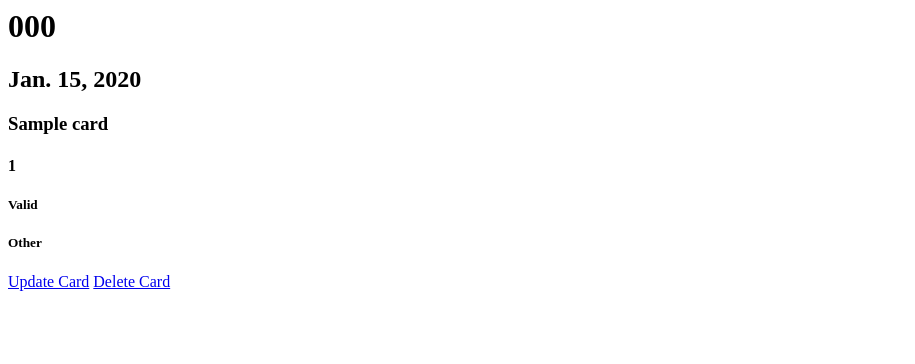
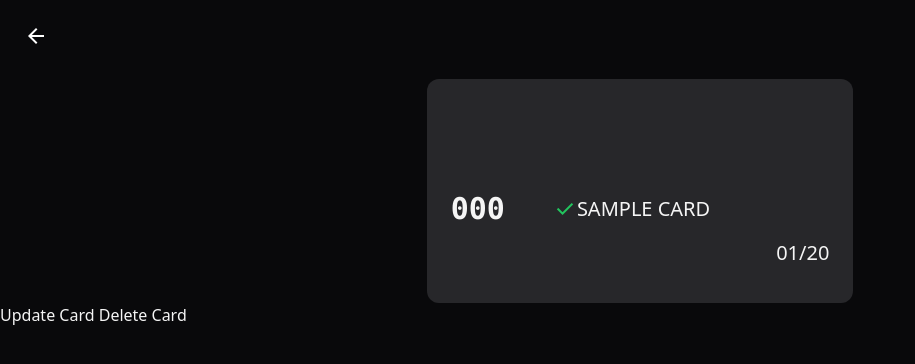
Before and after one commit to sadaakisz/django-cc-validation, a Django app: page /ccv/1/ in a window 1280 px wide. Shown: the top 364 px of the page, without its empty margins (0-915 px from the left). Run offline with Django 5.2, Linux system fonts and the light colour scheme; tables that the repository leaves empty hold one stand-in row (values such as "Sample post"); some libraries are stand-ins or nearby versions.

Commit message:
Reworked detail view.
Update and Delete buttons are rework pending.

```diff
--- a/cc_validation_app/templates/cc_validation_app/detail.html
+++ b/cc_validation_app/templates/cc_validation_app/detail.html
@@ -1,8 +1,47 @@
-<h1>{{ card.number }}</h1>
-<h2>{{ card.expires }}</h2>
-<h3>{{ card.name }}</h3>
-<h4>{{ card.cvv }}</h4>
-<h5>{{ card.valid_card }}</h5>
-<h5>{{ card.issuing_network }}</h5>
-<a href="{% url 'cc_validation_app:update' card.id %}">Update Card</a>
-<a href="{% url 'cc_validation_app:delete' card.id %}">Delete Card</a>
+{% load tailwind_tags %}
+
+<!DOCTYPE html>
+<html lang="en">
+  <head>
+    <meta charset="UTF-8">
+    <meta name="viewport" content="width=device-width, initial-scale=1.0">
+    <meta http-equiv="X-UA-Compatible" content="ie=edge">
+    <title>Card { card.id }</title>
+    {% tailwind_preload_css %}
+    {% tailwind_css %}
+    <link rel="stylesheet" href="https://fonts.googleapis.com/css2?family=Material+Symbols+Outlined:opsz,wght,FILL,GRAD@20..48,100..700,0..1,-50..200" />
+  </head>
+  <body class="bg-zinc-950 text-neutral-100">
+    <main>
+        <a href="{% url 'cc_validation_app:index'%}" class="text-3xl font-bold underline">
+            <span class="material-symbols-outlined mt-6 ml-6 text-white">
+                arrow_back
+            </span>
+        </a>
+        <div class="flex flex-wrap items-center justify-start content-evenly
+            w-1/3 h-56 p-6 bg-zinc-800 rounded-xl mx-auto mt-6">
+            <div class="w-full h-16"></div>
+            <p class="text-3xl font-mono font-semibold">{{ card.number }}</p>
+            {% if card.valid_card == "Valid" %}
+                <div class="flex-1 flex justify-end">
+                    <span class="material-symbols-outlined text-green-500">
+                        check
+                    </span>
+                </div>
+            {% else %}
+                <div class="flex-1 flex justify-end">
+                    <span class="material-symbols-outlined text-red-500">
+                        close
+                    </span>
+                </div>
+            {% endif %}
+            <p class="w-2/3 text-xl">{{ card.name.upper }}</p>
+            <div class="flex-1 flex justify-end">
+                <p class="text-xl">{{ card.expires | date:"m/y" }}</p>
+            </div>
+        </div>
+        <a href="{% url 'cc_validation_app:update' card.id %}">Update Card</a>
+        <a href="{% url 'cc_validation_app:delete' card.id %}">Delete Card</a>
+    </main>
+  </body>
+</html>
```
